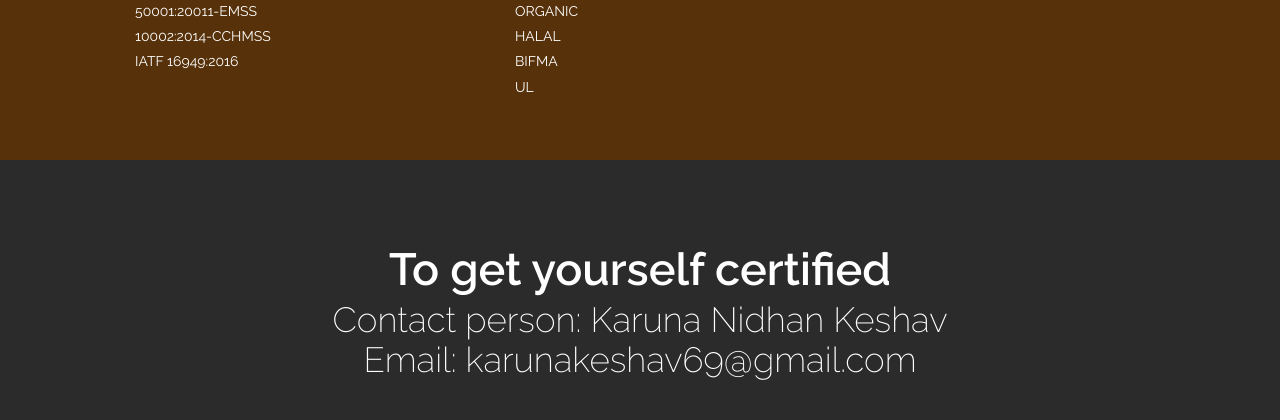
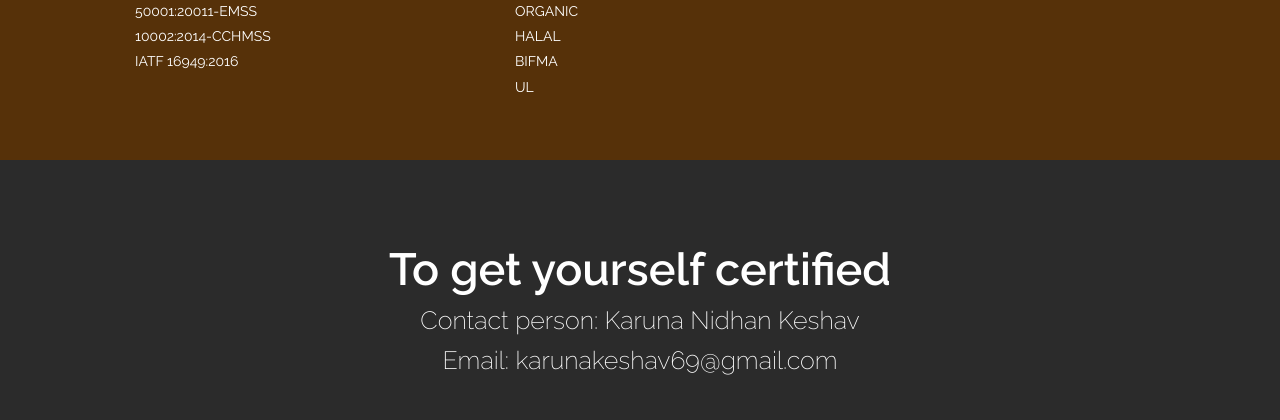
Before and after one commit to sinh-r/KNK, a PHP site: page / in a window 1280 px wide. Shown: the part 1486-1906 px from the top of the page. Run offline with PHP 8.4, Linux system fonts and the light colour scheme; some libraries are stand-ins or nearby versions.

Commit message:
Changed font size of contact details

```diff
--- a/css/style.css
+++ b/css/style.css
@@ -19,7 +19,6 @@
 @import url(animate.min.css);
 @import url(normalize.css);
 @import url(meanmenu.css);
-@import url(owl.carousel.min.css);
 @import url(slick.css);
 @import url(jquery-ui.css);
 @import url(nice-select.css);
@@ -612,7 +611,7 @@ button {
 
 .cont h4 {
      color: #fff;
-     font-size: 35px;
+     font-size: 25px;
      line-height: 40px;
      font-weight: 250;
 }
```
